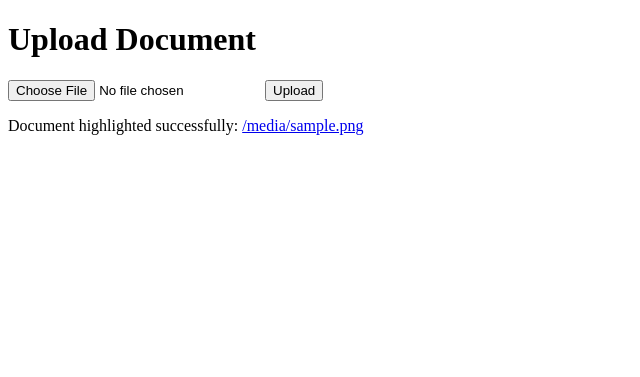
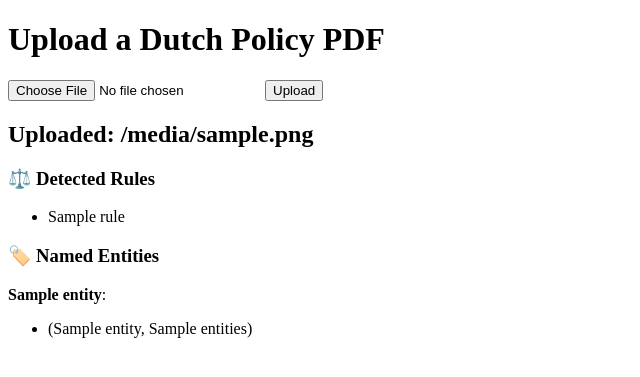
Before and after one commit to DataShinobiX/BlueRiq, a Django app: template backend/app/templates/upload.html in a window 1280 px wide. Shown: the top 377 px of the page, without its empty margins (0-640 px from the left). Run offline with Django 5.2, Linux system fonts and the light colour scheme; the template is opened without the code that fills it: most values are stand-ins (such as "Sample title", 1, 10 or a date in 2020).

Commit message:
Spacy working code for rules

```diff
--- a/backend/app/templates/upload.html
+++ b/backend/app/templates/upload.html
@@ -1,17 +1,35 @@
 <!DOCTYPE html>
 <html>
 <head>
-    <title>Upload Document</title>
+    <title>Upload Policy Document</title>
 </head>
 <body>
-    <h1>Upload Document</h1>
-    <form method="post" enctype="multipart/form-data">
+    <h1>Upload a Dutch Policy PDF</h1>
+    <form method="POST" enctype="multipart/form-data">
         {% csrf_token %}
-        <input type="file" name="document">
+        <input type="file" name="document" required>
         <button type="submit">Upload</button>
     </form>
-    {% if uploaded_file_url %}
-        <p>Document highlighted successfully: <a href="{{ uploaded_file_url }}">{{ uploaded_file_url }}</a></p>
+
+    {% if filename %}
+        <h2>Uploaded: {{ filename }}</h2>
+
+        <h3>⚖️ Detected Rules</h3>
+        <ul>
+            {% for rule in rules %}
+                <li>{{ rule }}</li>
+            {% endfor %}
+        </ul>
+
+        <h3>🏷️ Named Entities</h3>
+        {% for label, values in entities.items %}
+            <strong>{{ label }}</strong>:
+            <ul>
+                {% for v in values %}
+                    <li>{{ v }}</li>
+                {% endfor %}
+            </ul>
+        {% endfor %}
     {% endif %}
 </body>
 </html>
--- a/backend/app/urls.py
+++ b/backend/app/urls.py
@@ -2,5 +2,5 @@ from django.urls import path
 from . import views
 
 urlpatterns = [
-    path('upload/', views.upload_document, name='upload_document'),
+    path('', views.upload_document, name='upload_document'),
 ]
--- a/backend/backend/settings.py
+++ b/backend/backend/settings.py
@@ -11,6 +11,7 @@ https://docs.djangoproject.com/en/5.1/ref/settings/
 """
 
 from pathlib import Path
+import os
 
 # Build paths inside the project like this: BASE_DIR / 'subdir'.
 BASE_DIR = Path(__file__).resolve().parent.parent
@@ -122,3 +123,8 @@ STATIC_URL = 'static/'
 # https://docs.djangoproject.com/en/5.1/ref/settings/#default-auto-field
 
 DEFAULT_AUTO_FIELD = 'django.db.models.BigAutoField'
+
+BASE_DIR = os.path.dirname(os.path.dirname(os.path.abspath(__file__)))
+
+MEDIA_URL = '/media/'
+MEDIA_ROOT = os.path.join(BASE_DIR, 'media')
--- a/backend/backend/urls.py
+++ b/backend/backend/urls.py
@@ -15,9 +15,11 @@ Including another URLconf
     2. Add a URL to urlpatterns:  path('blog/', include('blog.urls'))
 """
 from django.contrib import admin
-from django.urls import include, path
+from django.urls import path, include
+from django.conf import settings
+from django.conf.urls.static import static
 
 urlpatterns = [
     path('admin/', admin.site.urls),
-    path('app/', include('app.urls')),
-]
+    path('', include('app.urls')),  # Includes the URL patterns defined in backend/app/urls.py
+] + static(settings.MEDIA_URL, document_root=settings.MEDIA_ROOT)
```
Also changed, not shown: backend/app/utils/highlight_pdf.py (+12 -5 lines), backend/app/views.py (+9 -13 lines), backend/requirements.txt (added, +7 -0 lines), backend/db.sqlite3, 4 other files.
